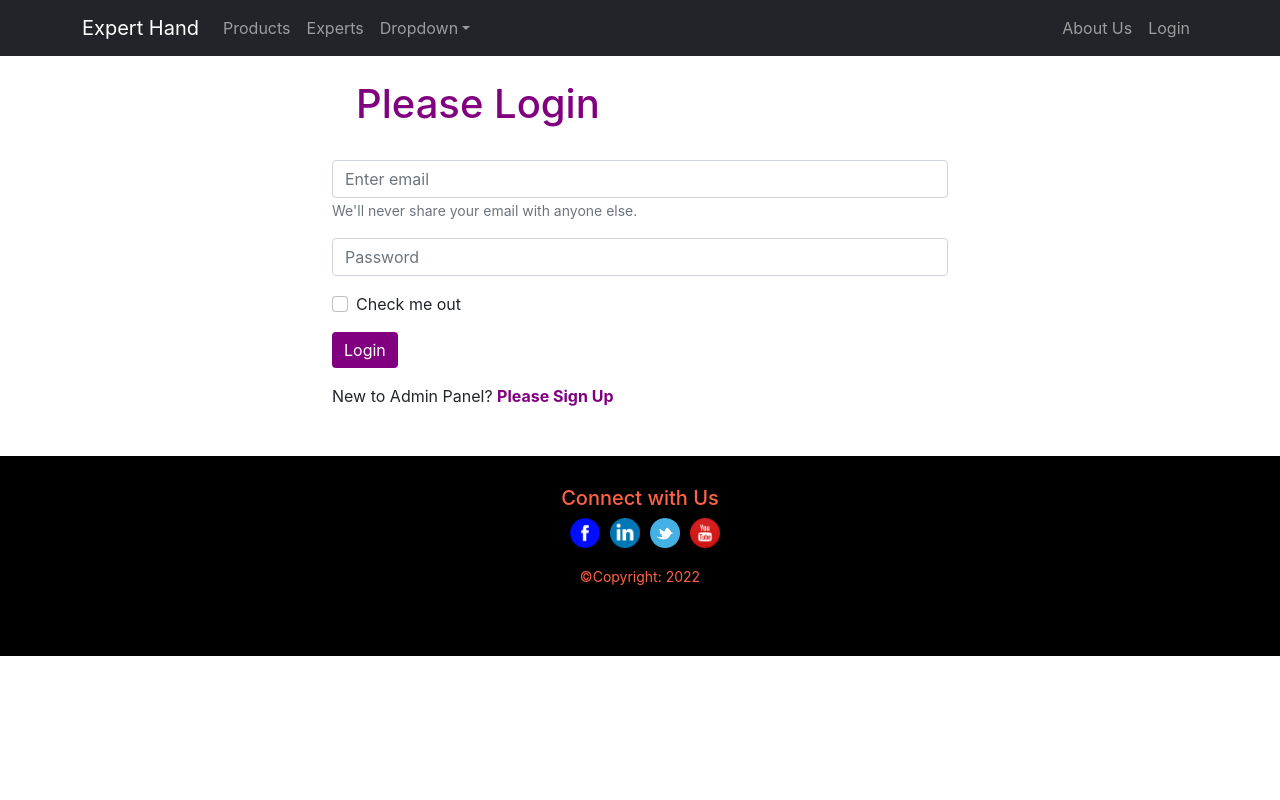
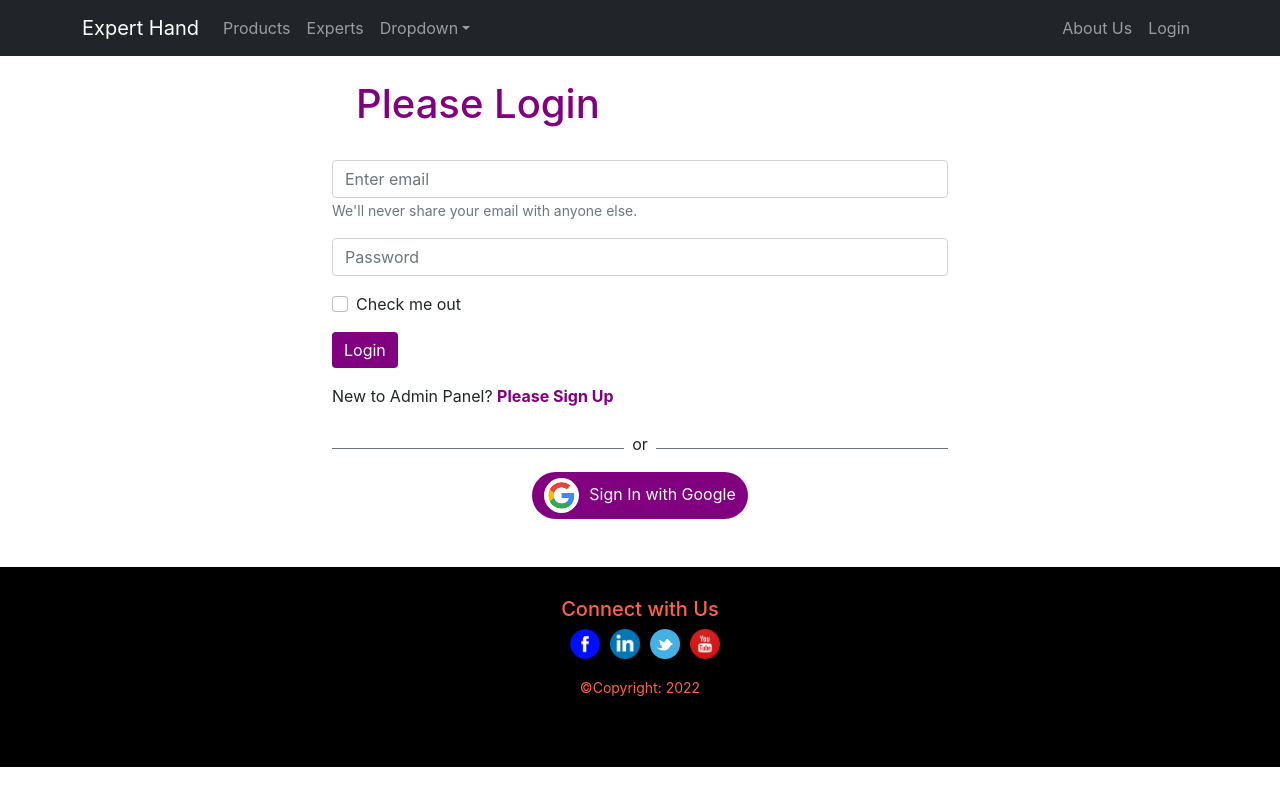
Before and after one commit to Thowhid31/warehouse-management-client-side-assignment-11, a React (Create React App) app: page /login in a window 1280 px wide. Built offline with nearby package versions, Linux system fonts and the light colour scheme; no server answers.

Commit message:
added social login system

```diff
--- a/src/Pages/Login/Login.js
+++ b/src/Pages/Login/Login.js
@@ -4,6 +4,7 @@ import { useSignInWithEmailAndPassword } from 'react-firebase-hooks/auth';
 import { useLocation, useNavigate } from 'react-router-dom';
 import auth from '../../firebase.init';
 import './Login.css'
+import SocialLogin from './SocialLogin/SocialLogin';
 
 const Login = () => {
     const emailRef = useRef('');
@@ -59,6 +60,8 @@ const Login = () => {
   </Button>
 </Form>
 <p className='mt-3'>New to Admin Panel? <span className='signup-toggle' onClick={navigateSignUp}>Please Sign Up</span></p>
+
+<SocialLogin></SocialLogin>
         </div>
     );
 };
--- /dev/null
+++ b/src/Pages/Login/SocialLogin/SocialLogin.css
@@ -0,0 +1,11 @@
+.google-button{
+    background-color: purple;
+    border-radius: 30px;
+    border: none;
+}
+
+.google-logo-back{
+    background-color: white;
+    border-radius: 20px;
+    margin-right: 10px;
+}
--- /dev/null
+++ b/src/Pages/Login/SocialLogin/SocialLogin.js
@@ -0,0 +1,66 @@
+// import React from 'react';
+
+// const SocialLogin = () => {
+//     return (
+//         <div>
+//             <div className='d-flex align-items-center'>
+//                 <div style={{height: '1px'}} className='w-50 bg-dark'></div>
+//                 <p className='mt-2 p-2'>or</p>
+//                 <div style={{height: '1px'}} className='w-50 bg-dark'></div>
+//             </div>
+//             <button>Google Sign In</button>
+//         </div>
+//     );
+// };
+
+// export default SocialLogin;
+
+
+
+import React from 'react';
+import './SocialLogin.css'
+import googleLogo from '../../../images/googlelogo.png'
+import { useSignInWithGoogle } from 'react-firebase-hooks/auth';
+
+import { useNavigate } from 'react-router-dom';
+import Loading from '../../Loading/Loading';
+import auth from '../../../firebase.init';
+
+
+const SocialLogin = () => {
+    const [signInWithGoogle, user, loading, error] = useSignInWithGoogle(auth);
+    const navigate = useNavigate();
+    let errorElementOwner;
+    if(error){
+        errorElementOwner =
+            <div>
+                <p className='text-danger'>Error: {error.message}</p>
+            </div>
+    }
+    if(loading){
+        return <Loading></Loading>
+    }
+    if(user){
+        navigate('/checkout')
+    }
+    return (
+        <div>
+            <div className='d-flex align-items-center'>
+            <div style={{height: '1px'}} className='bg-secondary w-50'></div>
+            <p className='mt-2 px-2'>or</p>
+            <div style={{height: '1px'}} className='bg-secondary w-50'></div>
+        </div>
+        {errorElementOwner}
+            <div>
+
+                <button
+                onClick={()=> signInWithGoogle()}
+                className='btn btn-danger google-button d-block mx-auto'>
+                    <img className='google-logo-back' style={{width: '35px'}} src={googleLogo} alt="" />
+                    Sign In with Google</button>
+            </div>
+        </div>
+    );
+};
+
+export default SocialLogin;
```
Also changed, not shown: src/images/googlelogo.png (added).
